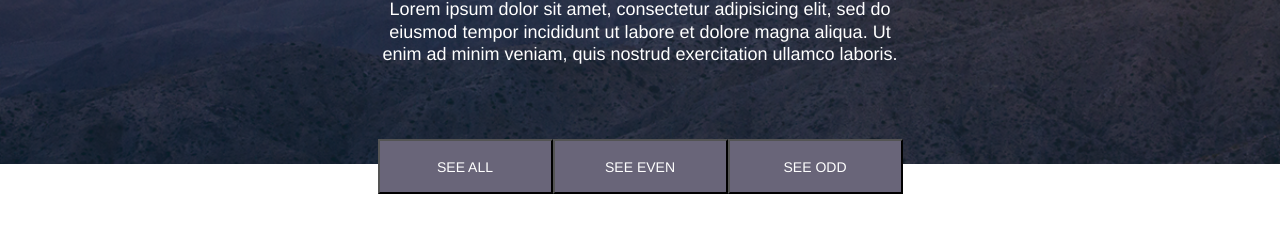
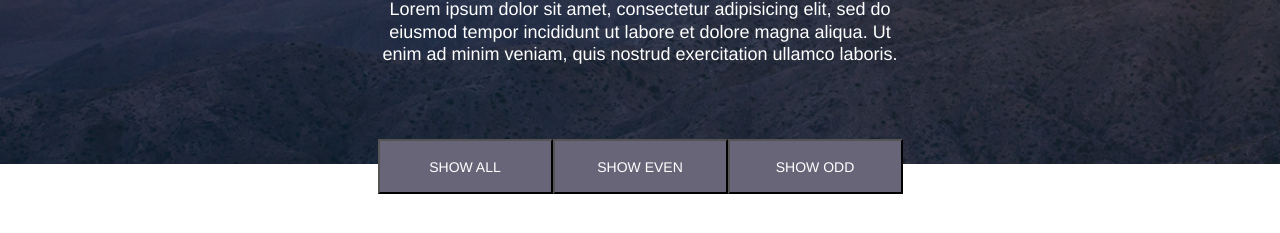
Before and after one commit to SimonPringleWallace/bonfire-challenge, a React (Create React App) app: page / in a window 1280 px wide. Shown: the part 261-494 px from the top of the page. Built offline with nearby package versions, Linux system fonts and the light colour scheme.

Commit message:
Refactor Filter Buttons Into Their Own Component
- Do this by passing the text on the button as a prop from filter-bar
- Refactor in order to track state in each button component, allowing
  for an individual button to either be clicked or unclicked.

```diff
--- a/src/App.js
+++ b/src/App.js
@@ -1,6 +1,6 @@
 import React, { Component } from 'react';
 import {Hero} from './hero.js';
-import Filters from './filter.js';
+import Filters from './filter-bar.js';
 import './App.css';
 
 class App extends Component {
--- a/src/filter.js
+++ b/src/filter-bar.js
@@ -1,13 +1,15 @@
 import React, { Component } from 'react';
+import FilterButton from './filter-button.js';
 import  './filter.css'
 
 class Filters extends Component {
   render() {
+
     return (
       <div className='filter-container'>
-        <button className='filter-button'>See all</button>
-        <button className='filter-button'> See Even</button>
-        <button className='filter-button'> See Odd </button>
+        <FilterButton value='show all'> </FilterButton>
+        <FilterButton value='show even'> </FilterButton>
+        <FilterButton value='show odd'> </FilterButton>
       </div>
     )
   }
--- /dev/null
+++ b/src/filter-button.js
@@ -0,0 +1,20 @@
+import React, { Component } from 'react';
+
+class FilterButton extends Component {
+  constructor(props){
+    super(props)
+    this.state = {
+      isClicked: false
+    }
+  }
+  render() {
+
+    return (
+      <React.Fragment>
+        <button className='filter-button'>{this.props.value}</button>
+      </React.Fragment>
+    )
+  }
+}
+
+export default FilterButton;
```
